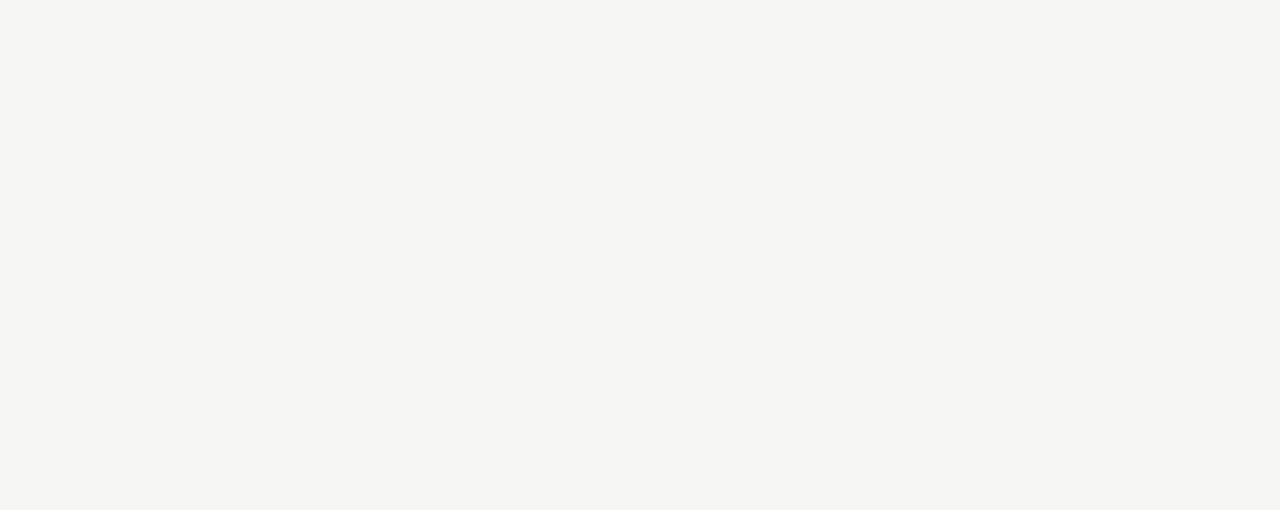
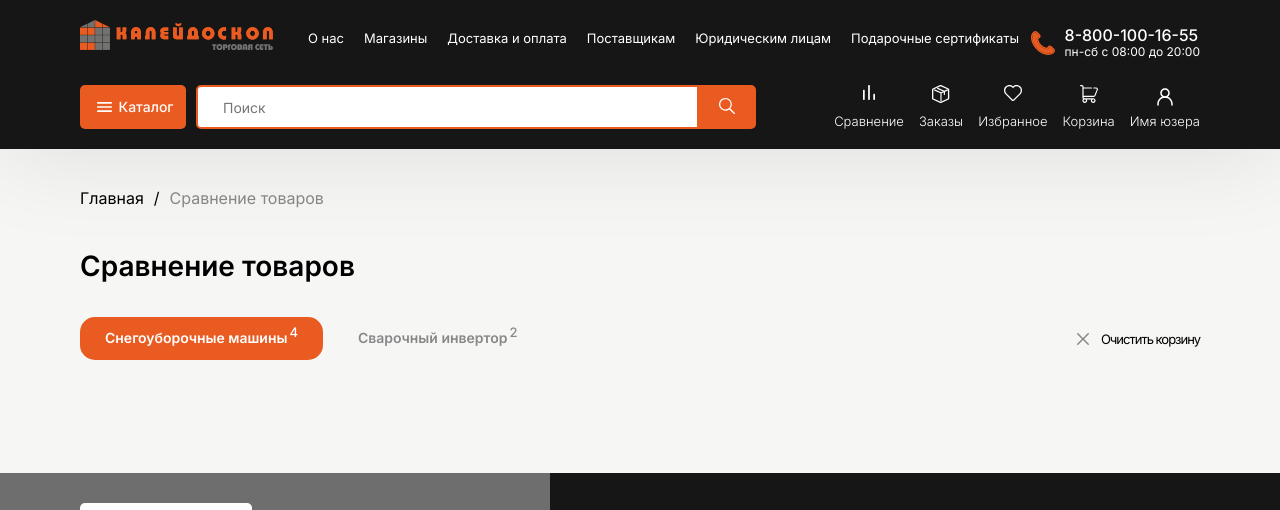
Before and after one commit to wedyza/kaleidoskop-site, a React (Vite) app in the folder kaleidoskop-site/: page /comparison in a window 1280 px wide. Before the commit this address had no page. Shown: the top 510 px of the page. Built offline with nearby package versions, Linux system fonts and the light colour scheme; grey boxes are pictures that could not be loaded.

Commit message:
add comparison page template

```diff
--- a/kaleidoskop-site/src/App.tsx
+++ b/kaleidoskop-site/src/App.tsx
@@ -7,6 +7,7 @@ import WishlistPage from './pages/WishlistPage/WishlistPage';
 import { SectionLayout } from './layouts/SectionLayout';
 import BasketPage from './pages/BasketPage/BasketPage';
 import OrdersPage from './pages/OrdersPage/OrdersPage';
+import ComparisonPage from './pages/ComparisonPage/ComparisonPage';
 
 function App() {
   return (
@@ -17,6 +18,7 @@ function App() {
           <Route path="/wishlist" element={<WishlistPage />} />
           <Route path="/basket" element={<BasketPage />} />
           <Route path="/orders" element={<OrdersPage />} />
+          <Route path="/comparison" element={<ComparisonPage />} />
         </Route>
       </Route>
     </Routes>
--- a/kaleidoskop-site/src/components/Header/Header.tsx
+++ b/kaleidoskop-site/src/components/Header/Header.tsx
@@ -68,7 +68,7 @@ const Header: React.FC<HeaderProps> = ({ onCatalogClick }) => {
           </button>
         </div>
         <nav className='header-nav inter13-300'>
-          <Link to={''} className='header-nav-item'>
+          <Link to={'/comparison'} className='header-nav-item'>
             <div className="header-nav_icon">
               <svg width="12" height="15" viewBox="0 0 12 15" fill="none" xmlns="http://www.w3.org/2000/svg">
                 <path fill-rule="evenodd" clip-rule="evenodd" d="M0.857143 4.70754C0.629814 4.70754 0.411797 4.79642 0.251051 4.95463C0.090306 5.11285 0 5.32743 0 5.55118V14.1564C0 14.3801 0.090306 14.5947 0.251051 14.7529C0.411797 14.9111 0.629814 15 0.857143 15C1.08447 15 1.30249 14.9111 1.46323 14.7529C1.62398 14.5947 1.71429 14.3801 1.71429 14.1564V5.54275C1.71429 5.319 1.62398 5.10441 1.46323 4.9462C1.30249 4.78798 1.08447 4.6991 0.857143 4.6991V4.70754ZM12 14.1564V9.65129C11.9986 9.4783 11.9432 9.30991 11.8413 9.16894C11.7394 9.02798 11.5959 8.92126 11.4303 8.86325C11.2647 8.80524 11.085 8.79873 10.9155 8.84462C10.746 8.89052 10.595 8.98658 10.4829 9.1198C10.3569 9.26935 10.2873 9.45708 10.2857 9.65129V14.1479C10.2857 14.3717 10.376 14.5863 10.5368 14.7445C10.6975 14.9027 10.9155 14.9916 11.1429 14.9916C11.3702 14.9916 11.5882 14.9027 11.7489 14.7445C11.9097 14.5863 12 14.3717 12 14.1479V14.1564ZM6.85714 14.1564C6.85714 14.3801 6.76684 14.5947 6.60609 14.7529C6.44535 14.9111 6.22733 15 6 15C5.77267 15 5.55465 14.9111 5.39391 14.7529C5.23316 14.5947 5.14286 14.3801 5.14286 14.1564V0.843645C5.14286 0.619896 5.23316 0.405312 5.39391 0.247098C5.55465 0.0888839 5.77267 0 6 0C6.22733 0 6.44535 0.0888839 6.60609 0.247098C6.76684 0.405312 6.85714 0.619896 6.85714 0.843645V14.1395V14.1564Z" fill="black"/>
--- a/kaleidoskop-site/src/layouts/SectionLayout.tsx
+++ b/kaleidoskop-site/src/layouts/SectionLayout.tsx
@@ -5,6 +5,7 @@ const routeTitles: Record<string, string> = {
   '/basket': 'Корзина',
   '/wishlist': 'Избранные товары',
   '/orders': 'Мои заказы',
+  '/comparison': 'Сравнение товаров',
 };
 
 export const SectionLayout = () => {
@@ -52,7 +53,7 @@ export const SectionLayout = () => {
               Избранные товары
             </Link>
             <Link
-              to={''}
+              to={'/comparison'}
               className={`section-nav_item ${pathname === '' ? 'section-nav_item__active' : ''}`}
             >
               Сравнение
--- /dev/null
+++ b/kaleidoskop-site/src/pages/ComparisonPage/ComparisonPage.scss
@@ -0,0 +1,33 @@
+.comparison-header {
+  display: flex;
+  justify-content: space-between;
+  margin-top: 28px;
+}
+
+.comparison-categories {
+  height: 49px;
+  display: flex;
+  align-items: center;
+  gap: 10px;
+}
+
+.comparison-category {
+  padding: 12px 25px;
+  color: var(--grey400);
+  display: flex;
+  gap: 2px;
+  border-radius: 15px;
+}
+
+.comparison-category__active {
+  background-color: var(--orange500);
+  color: var(--white);
+}
+
+.comparison-category_count {
+  margin-top: -5px;
+}
+
+.comparison-clear {
+  height: 49px;
+}
--- /dev/null
+++ b/kaleidoskop-site/src/pages/ComparisonPage/ComparisonPage.tsx
@@ -0,0 +1,50 @@
+import { useState } from 'react';
+import './ComparisonPage.scss'
+
+function ComparisonPage () {
+  const [activeCategory, setActiveCategory] = useState(0);
+
+  return (
+    <div className='page-comparison'>
+      <h1 className='inter28-600'>Сравнение товаров</h1>
+      <div className='comparison-header'>
+        <div className='comparison-categories'>
+          <button
+            className={`comparison-category ${activeCategory === 0 ? 'comparison-category__active' : ''}`}
+            onClick={() => setActiveCategory(0)}
+          >
+            <span className='comparison-category_name inter14-600'>
+              Снегоуборочные машины
+            </span>
+            <span className='comparison-category_count inter13-500'>
+              4
+            </span>
+          </button>
+          <button
+            className={`comparison-category ${activeCategory === 1 ? 'comparison-category__active' : ''}`}
+            onClick={() => setActiveCategory(1)}
+          >
+            <span className='comparison-category_name inter14-600'>
+              Сварочный инвертор
+            </span>
+            <span className='comparison-category_count inter13-500'>
+              2
+            </span>
+          </button>
+        </div>
+        <button className='wishlist-clear comparison-clear inter13-400'>
+          <div className="wishlist-clear_img">
+            <svg width="12" height="12" viewBox="0 0 12 12" fill="none" xmlns="http://www.w3.org/2000/svg">
+              <path fill-rule="evenodd" clip-rule="evenodd" d="M0.219259 0.219644C0.512152 -0.0732486 0.987026 -0.0732489 1.27992 0.219644L5.99223 4.93195L10.7045 0.219644C10.9974 -0.0732486 11.4723 -0.0732489 11.7652 0.219644C12.0581 0.512537 12.0581 0.987412 11.7652 1.2803L7.05289 5.99261L11.7652 10.7049C12.0581 10.9978 12.0581 11.4727 11.7652 11.7656C11.4723 12.0585 10.9974 12.0585 10.7045 11.7656L5.99223 7.05327L1.27992 11.7656C0.987026 12.0585 0.512152 12.0585 0.219259 11.7656C-0.0736338 11.4727 -0.0736338 10.9978 0.219259 10.7049L4.93157 5.99261L0.219259 1.2803C-0.0736338 0.987411 -0.0736338 0.512538 0.219259 0.219644Z" fill="#888888"/>
+            </svg>
+          </div>
+          <span className='wishlist-clear_label'>Очистить корзину</span>
+        </button>
+      </div>
+
+
+    </div>
+  )
+}
+
+export default ComparisonPage;
```
